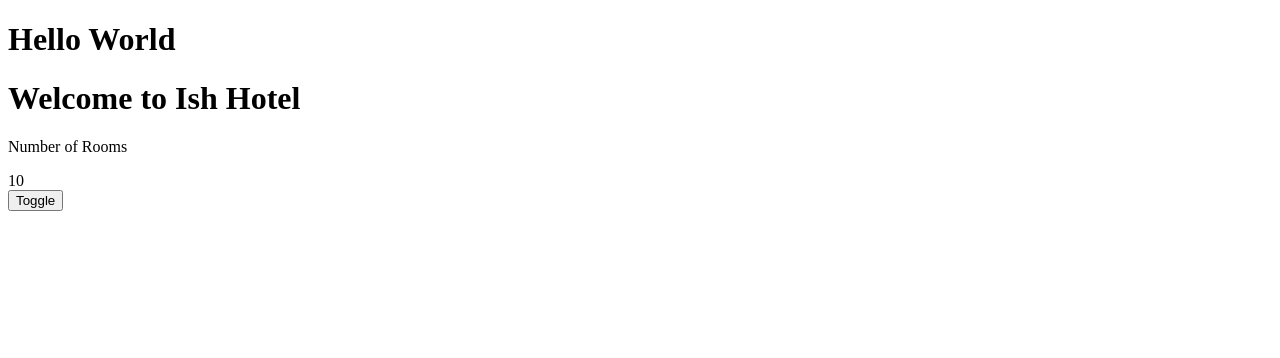
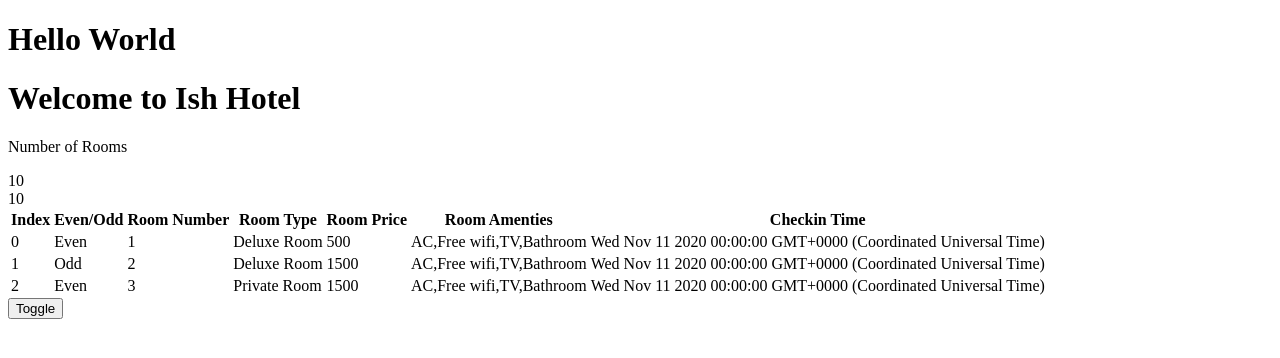
Before and after one commit to IshanMadhawa96/Angular_Course, an Angular app in the folder hotelinventoryapp/: page / in a window 1280 px wide. Shown: the top 358 px of the page. Built offline with nearby package versions, Linux system fonts and the light colour scheme.

Commit message:
ng if ng for directives added

```diff
--- a/hotelinventoryapp/src/app/rooms/rooms.component.html
+++ b/hotelinventoryapp/src/app/rooms/rooms.component.html
@@ -5,5 +5,29 @@
   <p>Number of Rooms</p>
   <div [innerText]="numberOfRooms"></div>
 </div>
+<!--Optional chaining-->
+{{rooms?.availableRooms ?? 'No Rooms'}}
+<div *ngIf="rooms.availableRooms > 0">
+  <table>
+    <tr>
+      <th>Index</th>
+      <th>Even/Odd</th>
+      <th>Room Number</th>
+      <th>Room Type</th>
+      <th>Room Price</th>
+      <th>Room Amenties</th>
+      <th>Checkin Time</th>
+    </tr>
+    <tr *ngFor="let room of  roomList let e=even; let o = odd; let i=index">
+      <td>{{i}}</td>
+      <td>{{e?"Even":"Odd"}}</td>
+      <td>{{room.roomNumber}}</td>
+      <td>{{room.roomType}}</td>
+      <td>{{room.price}}</td>
+      <td>{{room.amenities}}</td>
+      <td>{{room.checkingTime}}</td>
+    </tr>
+  </table>
+</div>
 <!--Event Binding-->
 <button (click)="toggle()">Toggle</button>
--- a/hotelinventoryapp/src/app/rooms/rooms.component.ts
+++ b/hotelinventoryapp/src/app/rooms/rooms.component.ts
@@ -1,5 +1,5 @@
 import { Component, OnInit } from '@angular/core';
-import { Room } from './rooms';
+import { Room, RoomList } from './rooms';
 
 @Component({
   selector: 'hniv-rooms',
@@ -16,6 +16,37 @@ export class RoomsComponent implements OnInit {
     availableRooms:10,
     bookedRooms:10
   };
+
+  roomList :RoomList[] =[
+    {
+    roomNumber:1,
+    roomType : 'Deluxe Room',
+    amenities: 'AC,Free wifi,TV,Bathroom',
+    price:500,
+    photo  : "",
+    checkingTime : new Date ('11-nov-2020'),
+    checkingoutTime: new Date ('11-nov-2020')
+  },
+  {
+    roomNumber:2,
+    roomType : 'Deluxe Room',
+    amenities: 'AC,Free wifi,TV,Bathroom',
+    price:1500,
+    photo  : "",
+    checkingTime : new Date ('11-nov-2020'),
+    checkingoutTime: new Date ('11-nov-2020')
+  },
+  {
+    roomNumber:3,
+    roomType : 'Private Room',
+    amenities: 'AC,Free wifi,TV,Bathroom',
+    price:1500,
+    photo  : "",
+    checkingTime : new Date ('11-nov-2020'),
+    checkingoutTime: new Date ('11-nov-2020')
+  },
+
+]
   constructor() { }
 
   ngOnInit(): void {
@@ -26,6 +57,19 @@ export class RoomsComponent implements OnInit {
   }
 
 }
+/**
+ * Directives are use to change behavior and appearance of DOM element
+ * Directives can implement lifecycle hooks
+ * directive can have not template
+ * two types of directives
+    Structural Directives
+    Attribute Directives
+
+    Attribute directives modify the appearance or behavior of DOM elements.
+     Structural directives add or remove elements from the DOM.
+     Structural directives are one of the most powerful features of Angular,
+     and yet they're frequently misunderstood.
+ */
 /*
 Property binding in Angular helps you
 set values for properties of HTML elements or directives.
```
Also changed, not shown: hotelinventoryapp/src/app/rooms/rooms.ts (+9 -0 lines).
